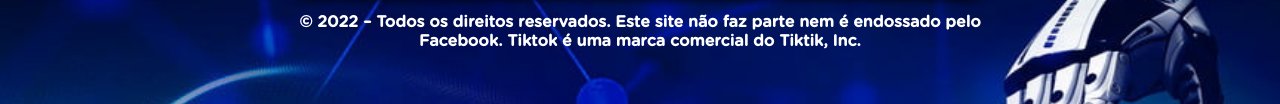
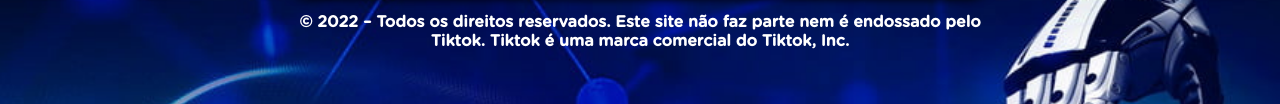
Before and after one commit to PedroB02/bmmdm.xyz, a plain HTML site: page index.html in a window 1280 px wide. Shown: the part 461-565 px from the top of the page. Drawn offline with Linux system fonts and the light colour scheme; a script that the page names is missing.

Commit message:
Update index.html

```diff
--- a/index.html
+++ b/index.html
@@ -19,7 +19,7 @@
         </div>
       </div>
     </div>
-    <p style="text-align: center; font-weight: bold;">  <font color= "#FFFFFF" >© 2022 – Todos os direitos reservados. Este site não faz parte nem é endossado pelo Facebook. Tiktok é uma marca comercial do Tiktik, Inc.</font></p>
+    <p style="text-align: center; font-weight: bold;">  <font color= "#FFFFFF" >© 2022 – Todos os direitos reservados. Este site não faz parte nem é endossado pelo Tiktok. Tiktok é uma marca comercial do Tiktok, Inc.</font></p>
   </div>
   <script type="text/javascript" src="script.js"></script>
 </body>
```
